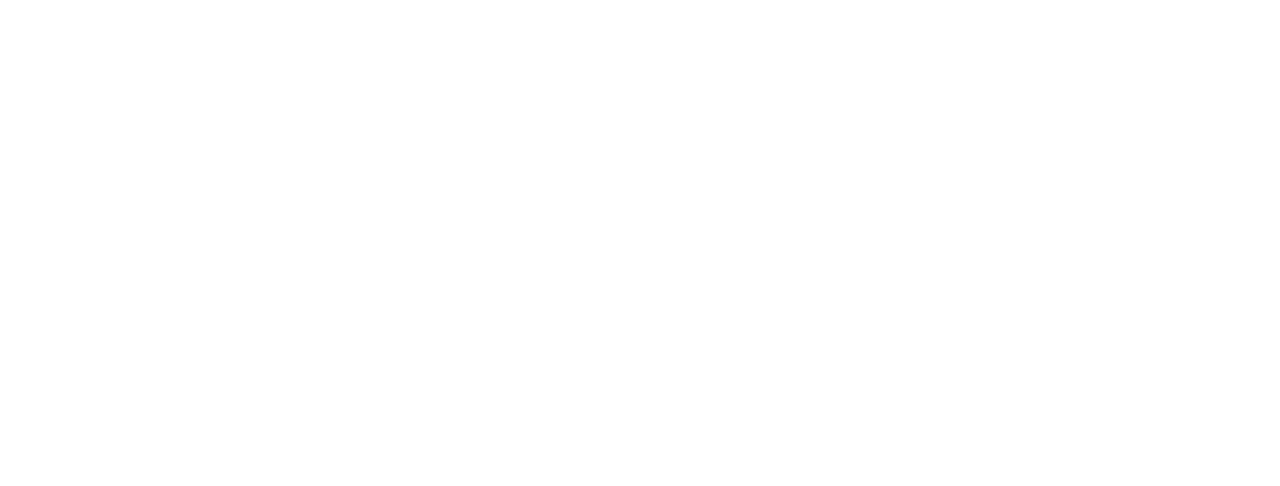
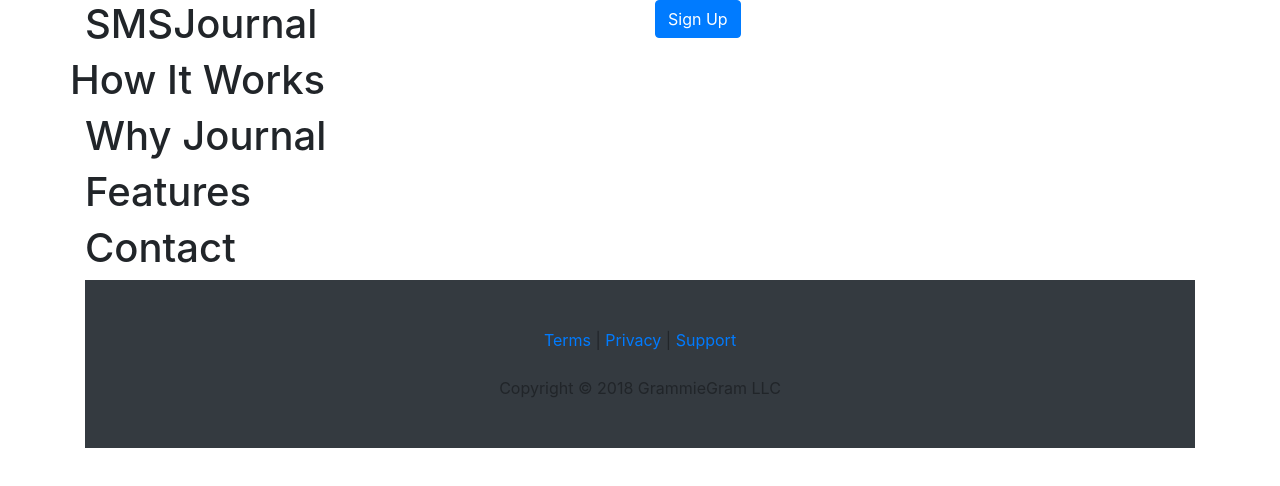
Before and after one commit to philipkiely/oldSMSJournal, a plain HTML site: page index.html in a window 1280 px wide. Drawn offline with Linux system fonts and the light colour scheme.

Commit message:
structure

```diff
--- a/index.html
+++ b/index.html
@@ -13,30 +13,54 @@
 </head>
 <body>
 <div class="container">
-    <!--Title and Signup-->
+    <!--Title (Animated) and Signup-->
     <div class="row">
-
+        <!--Title Animated-->
+        <div class="col-xs-12 col-md-6">
+            <h1>SMSJournal</h1>
+        </div>
+        <!--Signup Form-->
+        <div class="col-xs-12 col-md-6">
+            <button class="btn btn-primary">Sign Up</button>
+        </div>
     </div>
     <!--How it works Animation-->
     <div class="row">
-
+        <div class="col-xs-12">
+            <h1>How It Works</h1>
+        </div>
     </div>
     <!--Why Journal-->
     <div class="row">
-
+        <div class="col-xs-12 col-md-6">
+            <h1>Why Journal</h1>
+        </div>
     </div>
     <!--Features-->
     <div class="row">
-
+        <div class="col-xs-12 col-md-6">
+            <h1>Features</h1>
+        </div>
     </div>
     <!--Contact-->
     <div class="row">
-
+        <div class="col-xs-12 col-md-6">
+            <h1>Contact</h1>
+        </div>
     </div>
     <!--Footer-->
-    <div class="row">
-
-    </div>
+        <footer class="py-5 bg-dark main-footer">
+          <div class="container">
+            <p class="m-0 text-center">
+                <a href="/terms/">Terms</a> |
+                <a href="/privacy">Privacy</a> |
+                <a href="/contact">Support</a>
+            </p>
+        </br>
+            <p class="m-0 text-center">Copyright &copy; 2018 GrammieGram LLC</p>
+          </div>
+          <!-- /.container -->
+        </footer>
 
 </div>
 </body>
```
